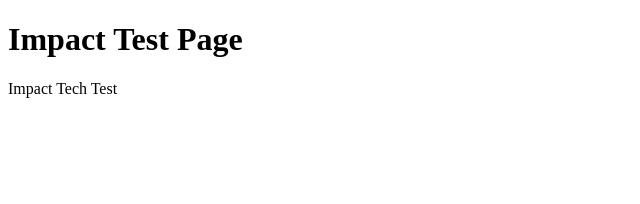
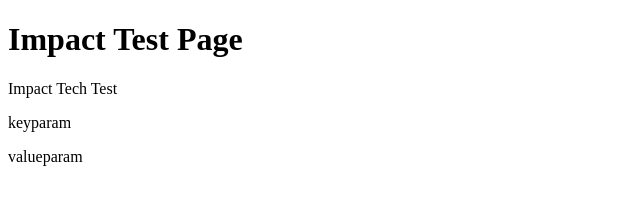
Before and after one commit to samanthaccarly/samanthaccarly.github.io, a plain HTML site: page index.html in a window 1280 px wide. Shown: the whole page, without its empty margins (0-640 px from the left). Drawn offline with Linux system fonts and the light colour scheme.

Commit message:
Display variable values

```diff
--- a/index.html
+++ b/index.html
@@ -8,6 +8,7 @@
 'https://www.googletagmanager.com/gtm.js?id='+i+dl;f.parentNode.insertBefore(j,f);
 })(window,document,'script','dataLayer','GTM-K3TDRBB');</script>
 <!-- End Google Tag Manager -->
+<!-- Create and add values for dataLayer -->
   <script>
   keyparam = Request.QueryString(key)
   valueparam = Request.QueryString(value)
@@ -22,7 +23,10 @@
 <noscript><iframe src="https://www.googletagmanager.com/ns.html?id=GTM-K3TDRBB"
 height="0" width="0" style="display:none;visibility:hidden"></iframe></noscript>
 <!-- End Google Tag Manager (noscript) -->
+<!-- Web Page Display -->
 <h1>Impact Test Page</h1>
 <p>Impact Tech Test</p>
+<p>keyparam</p>
+<p>valueparam</p>
 </body>
 </html>
```
